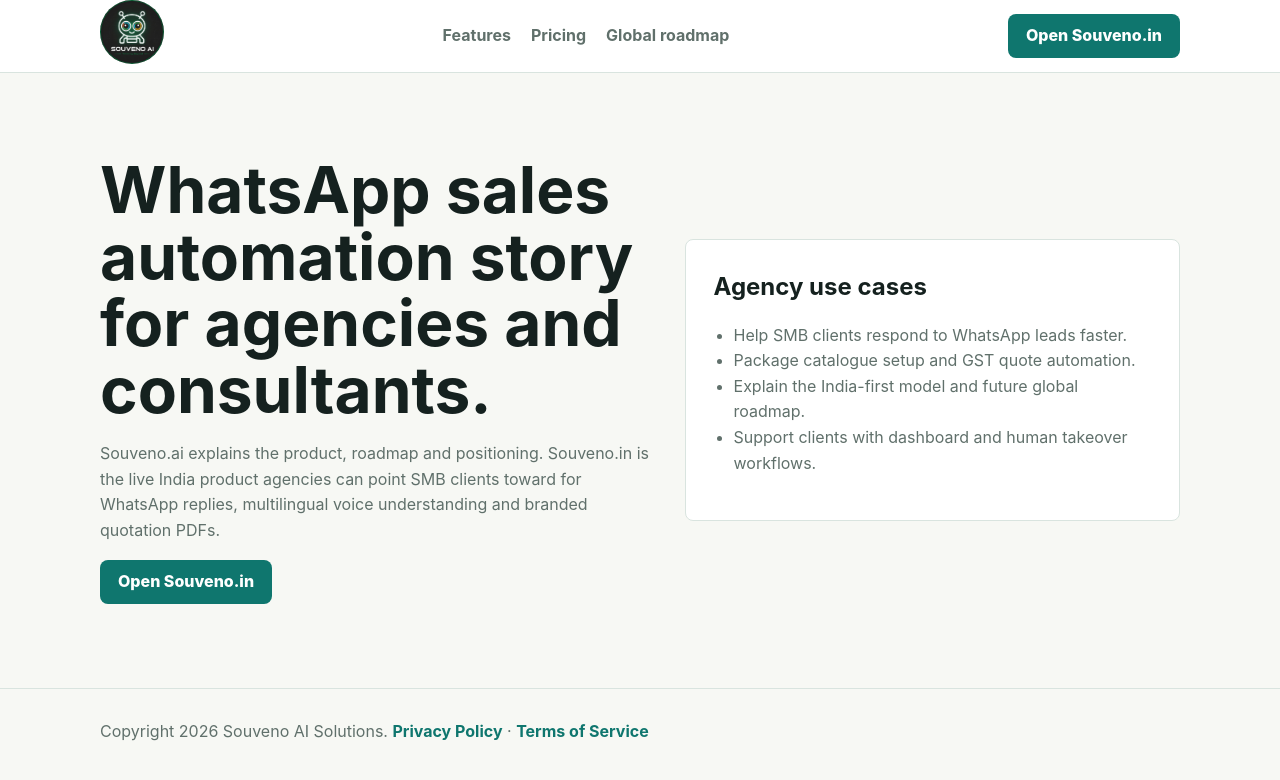
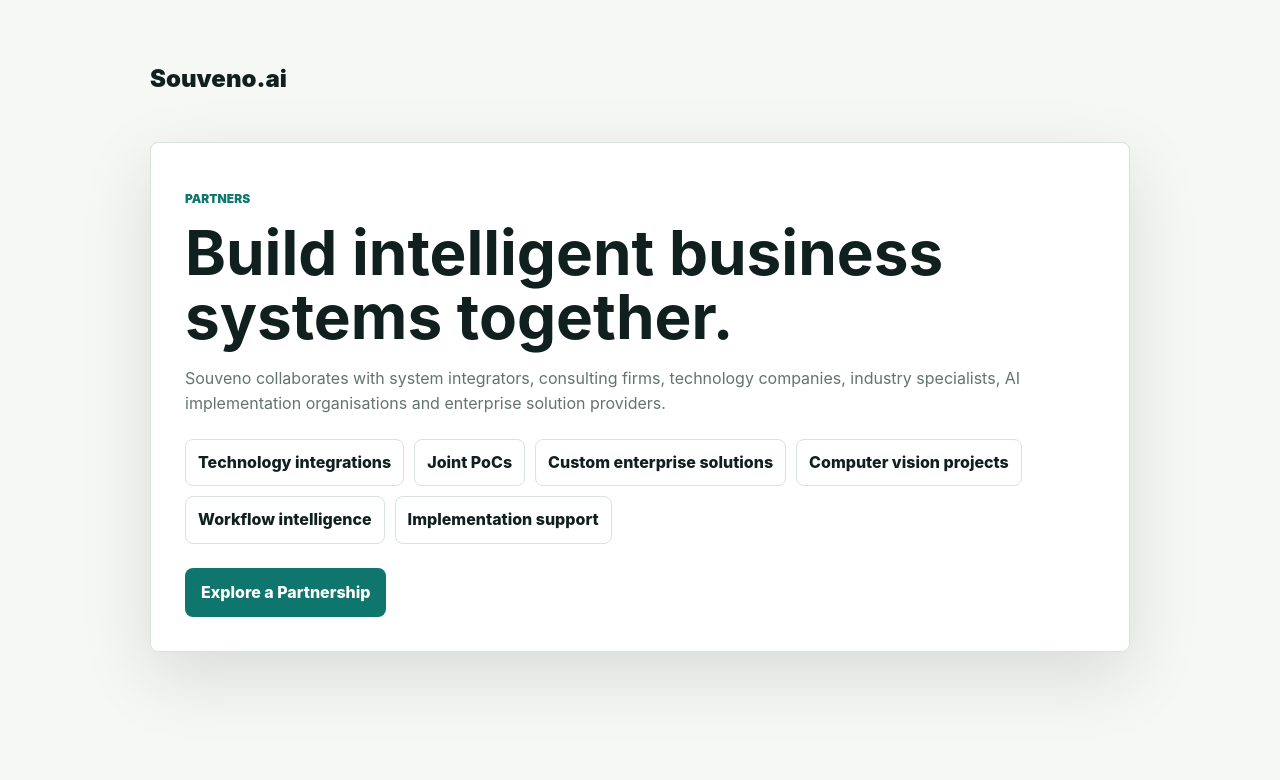
Before and after one commit to santoshdotai/souvenowebsitenew, a plain HTML site: page for-agencies/index.html in a window 1280 px wide. Drawn offline with Linux system fonts and the light colour scheme.

Commit message:
Update partners page for new Souveno positioning

```diff
--- a/for-agencies/index.html
+++ b/for-agencies/index.html
@@ -1,54 +1,4 @@
 <!DOCTYPE html>
 <html lang="en">
-<head>
-  <meta charset="UTF-8" />
-  <meta name="viewport" content="width=device-width, initial-scale=1.0" />
-  <title>For Agencies | Souveno AI</title>
-  <meta name="description" content="Souveno AI gives agencies and consultants a WhatsApp sales automation story for Indian SMB clients and future global expansion." />
-  <link rel="canonical" href="https://www.souveno.ai/for-agencies" />
-  <style>
-    :root { --bg:#f7f8f4; --ink:#15211f; --muted:#60706b; --line:#d9e4df; --accent:#0f766e; --dark:#173331; --radius:8px; }
-    * { box-sizing:border-box; }
-    body { margin:0; font-family:Inter,ui-sans-serif,system-ui,-apple-system,BlinkMacSystemFont,"Segoe UI",sans-serif; color:var(--ink); background:var(--bg); line-height:1.6; }
-    a { color:inherit; text-decoration:none; }
-    .container { width:min(100% - 32px,1080px); margin-inline:auto; }
-    header { border-bottom:1px solid var(--line); background:#fff; }
-    nav { min-height:72px; display:flex; justify-content:space-between; align-items:center; gap:16px; }
-    .logo img { width:64px; height:64px; object-fit:cover; border-radius:999px; }
-    .links { display:flex; gap:20px; color:var(--muted); font-weight:750; }
-    .btn { display:inline-flex; min-height:44px; align-items:center; justify-content:center; padding:0 18px; border-radius:var(--radius); background:var(--accent); color:#fff; font-weight:850; }
-    main { padding:84px 0; }
-    .hero { display:grid; grid-template-columns:1fr .9fr; gap:34px; align-items:center; }
-    h1 { margin:0 0 18px; font-size:clamp(2.4rem,5vw,4.4rem); line-height:1.04; }
-    h2 { margin:0 0 12px; }
-    p { color:var(--muted); }
-    .panel { padding:28px; background:#fff; border:1px solid var(--line); border-radius:var(--radius); }
-    ul { padding-left:20px; color:var(--muted); }
-    footer { padding:30px 0; color:var(--muted); border-top:1px solid var(--line); }
-    footer a { color:var(--accent); font-weight:750; }
-    @media(max-width:800px){ .links{display:none}.hero{grid-template-columns:1fr}.logo img{width:54px;height:54px} }
-  </style>
-</head>
-<body>
-  <header><nav class="container"><a class="logo" href="../index.html#top"><img src="../assets/souveno-robot-final.jpg" alt="Souveno AI logo" /></a><div class="links"><a href="../index.html#features">Features</a><a href="../pricing/">Pricing</a><a href="../index.html#global">Global roadmap</a></div><a class="btn" href="https://www.souveno.in/">Open Souveno.in</a></nav></header>
-  <main class="container">
-    <section class="hero">
-      <div>
-        <h1>WhatsApp sales automation story for agencies and consultants.</h1>
-        <p>Souveno.ai explains the product, roadmap and positioning. Souveno.in is the live India product agencies can point SMB clients toward for WhatsApp replies, multilingual voice understanding and branded quotation PDFs.</p>
-        <a class="btn" href="https://www.souveno.in/">Open Souveno.in</a>
-      </div>
-      <div class="panel">
-        <h2>Agency use cases</h2>
-        <ul>
-          <li>Help SMB clients respond to WhatsApp leads faster.</li>
-          <li>Package catalogue setup and GST quote automation.</li>
-          <li>Explain the India-first model and future global roadmap.</li>
-          <li>Support clients with dashboard and human takeover workflows.</li>
-        </ul>
-      </div>
-    </section>
-  </main>
-  <footer><div class="container">Copyright 2026 Souveno AI Solutions. <a href="../privacy/">Privacy Policy</a> · <a href="../terms/">Terms of Service</a></div></footer>
-</body>
-</html>
+<head><meta charset="UTF-8" /><meta name="viewport" content="width=device-width, initial-scale=1.0" /><title>Partners | Souveno.ai</title><meta name="description" content="Souveno partners with system integrators, consulting firms, technology companies and AI implementation organisations to build intelligent business systems." /><meta http-equiv="refresh" content="10; url=/#partners" /><style>body{margin:0;font-family:Inter,system-ui,-apple-system,BlinkMacSystemFont,"Segoe UI",sans-serif;background:#f6f8f5;color:#10201f;line-height:1.6}.wrap{width:min(100% - 36px,980px);margin:auto;padding:60px 0}.brand{font-weight:950;font-size:24px;margin-bottom:44px}.card{background:#fff;border:1px solid #d7e3df;border-radius:8px;padding:34px;box-shadow:0 24px 70px rgba(12,31,34,.13)}.eyebrow{color:#0f766e;text-transform:uppercase;font-size:12px;font-weight:950}h1{font-size:clamp(36px,5vw,62px);line-height:1.04;margin:10px 0 14px}p{color:#64736f}.chips{display:flex;flex-wrap:wrap;gap:10px;margin-top:22px}.chips span{border:1px solid #d7e3df;border-radius:8px;padding:10px 12px;font-weight:800}a{display:inline-flex;margin-top:24px;border-radius:8px;background:#0f766e;color:white;text-decoration:none;font-weight:850;padding:12px 16px}</style></head>
+<body><main class="wrap"><div class="brand">Souveno.ai</div><section class="card"><p class="eyebrow">Partners</p><h1>Build intelligent business systems together.</h1><p>Souveno collaborates with system integrators, consulting firms, technology companies, industry specialists, AI implementation organisations and enterprise solution providers.</p><div class="chips"><span>Technology integrations</span><span>Joint PoCs</span><span>Custom enterprise solutions</span><span>Computer vision projects</span><span>Workflow intelligence</span><span>Implementation support</span></div><a href="/#partners">Explore a Partnership</a></section></main></body></html>
```
